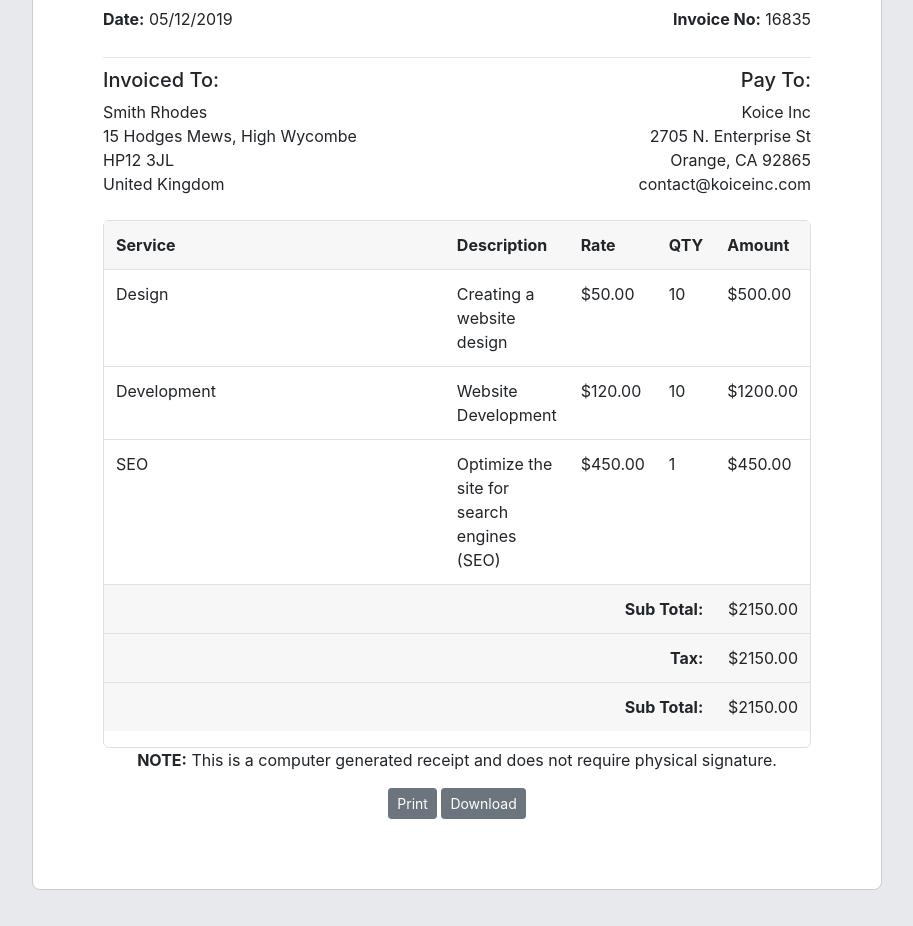
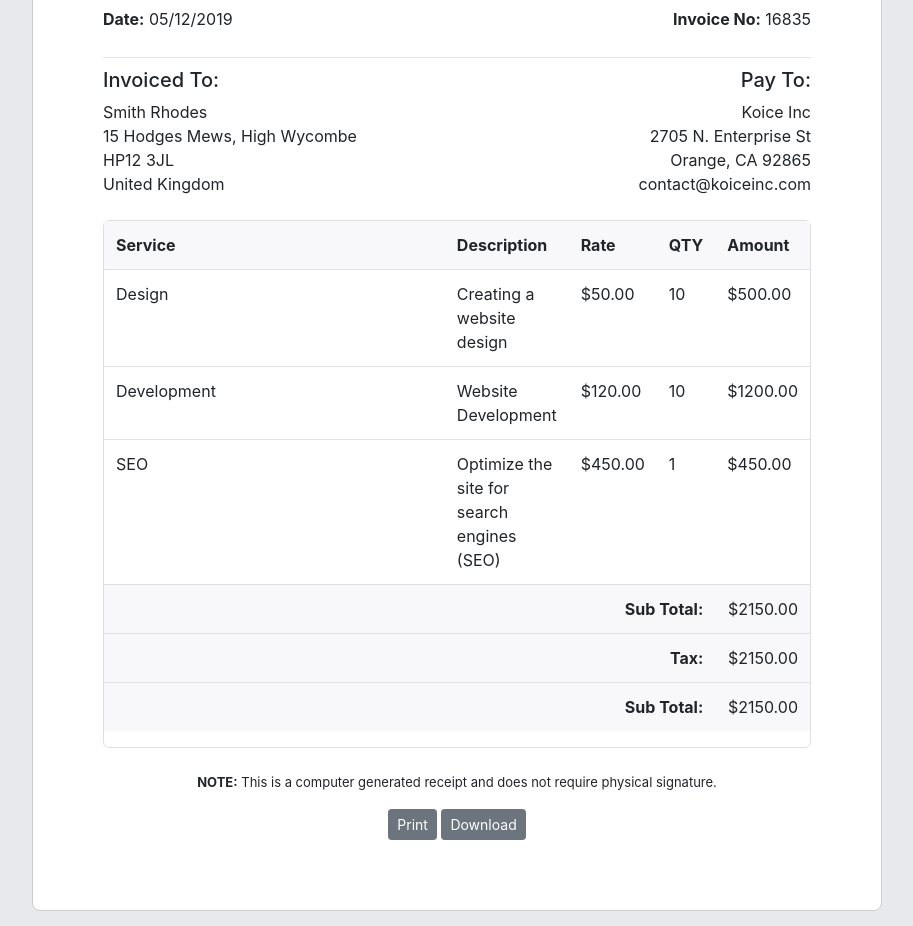
Before and after one commit to aarondevon/invoice-project, a plain HTML site: page index.html in a window 1280 px wide. Shown: the part 146-1072 px from the top of the page, without its empty margins (183-1096 px from the left). Before the commit the page ends 1051 px from the top, so only its background shows below. Drawn offline with nearby package versions, Linux system fonts and the light colour scheme.

Commit message:
decrease footer note text size

```diff
--- a/css/site.css
+++ b/css/site.css
@@ -1,5 +1,9 @@
 body {
   background-color: #e7e9ed;
+}
+
+footer {
+  margin-top: 25px;
 }
 
 .invoice-container {
@@ -15,8 +19,12 @@ body {
   font-weight: bold;
 }
 
+.small-text {
+  font-size: small;
+}
+
 .table-row-light {
-  background-color: #f7f7f7;
+  background-color: #f8f8fa;
 }
 .table-invoice {
   border: 1px solid #dfdfdf;
--- a/index.html
+++ b/index.html
@@ -115,7 +115,7 @@
       </main>
 
       <footer class="text-center">
-        <p>
+        <p class="small-text">
           <span class="bold-text">NOTE:</span> This is a computer generated
           receipt and does not require physical signature.
         </p>
```
